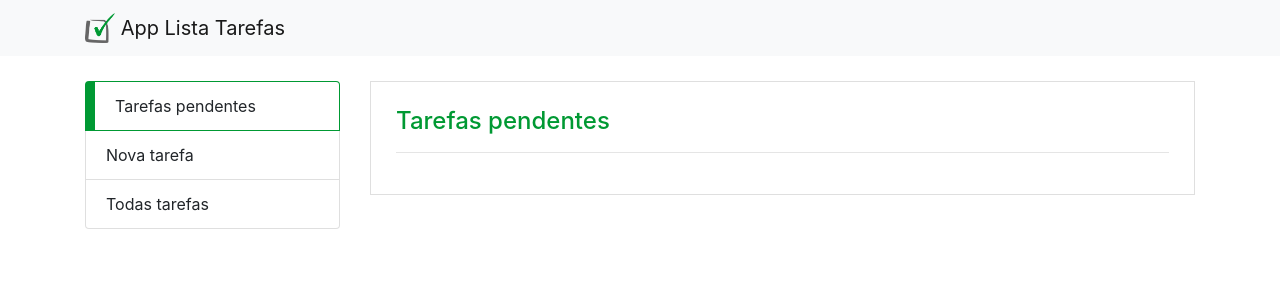
After one commit to emilsonsn/to-do_list, a PHP site: page / in a window 1280 px wide. The commit adds this page. Shown: the top 300 px of the page. Run offline with PHP 8.4, Linux system fonts and the light colour scheme; data that the repository does not hold is empty; some libraries are stand-ins or nearby versions.

Commit message:
modificação da estrutura dos repositórios

```diff
--- a/app_lista_tarefas/tarefa_controller.php
+++ b/app_lista_tarefas/app_lista_tarefas/tarefa_controller.php
@@ -1,7 +1,7 @@
 <?php
-    require("../../app_lista_tarefas/conexao.php");
-    require("../../app_lista_tarefas/tarefa.service.php");
-    require("../../app_lista_tarefas/tarefa.model.php");
+    require("../app_lista_tarefas/conexao.php");
+    require("../app_lista_tarefas/tarefa.service.php");
+    require("../app_lista_tarefas/tarefa.model.php");
 
     $conexao = new Conexao();
     $acao = isset($_GET['acao']) ? $_GET['acao'] : $acao;
--- a/htdocs/app_lista_tarefas_public/index.php
+++ b/app_lista_tarefas/app_lista_tarefas_public/index.php
@@ -12,6 +12,7 @@
 		<link rel="stylesheet" href="css/estilo.css">
 		<link rel="stylesheet" href="https://stackpath.bootstrapcdn.com/bootstrap/4.1.3/css/bootstrap.min.css" integrity="sha384-MCw98/SFnGE8fJT3GXwEOngsV7Zt27NXFoaoApmYm81iuXoPkFOJwJ8ERdknLPMO" crossorigin="anonymous">
 		<link rel="stylesheet" href="https://use.fontawesome.com/releases/v5.3.1/css/all.css" integrity="sha384-mzrmE5qonljUremFsqc01SB46JvROS7bZs3IO2EmfFsd15uHvIt+Y8vEf7N7fWAU" crossorigin="anonymous">
+		<script src="actions.js"></script>
 	</head>
 
 	<body>
--- /dev/null
+++ b/app_lista_tarefas/app_lista_tarefas_public/tarefa_controller.php
@@ -0,0 +1,3 @@
+<?php
+    require ("../app_lista_tarefas/tarefa_controller.php")
+?>
--- a/htdocs/app_lista_tarefas_public/tarefa_controller.php
+++ /dev/null
@@ -1,3 +0,0 @@
-<?php
-    require ("../../app_lista_tarefas/tarefa_controller.php")
-?>
```
Also changed, not shown: app_lista_tarefas/app_lista_tarefas/conexao.php (renamed from app_lista_tarefas/conexao.php), app_lista_tarefas/app_lista_tarefas/tarefa.model.php (renamed from app_lista_tarefas/tarefa.model.php), app_lista_tarefas/app_lista_tarefas/tarefa.service.php (renamed from app_lista_tarefas/tarefa.service.php), app_lista_tarefas/app_lista_tarefas_public/actions.js (renamed from htdocs/app_lista_tarefas_public/actions.js), app_lista_tarefas/app_lista_tarefas_public/css/estilo.css (renamed from htdocs/app_lista_tarefas_public/css/estilo.css), app_lista_tarefas/app_lista_tarefas_public/img/logo.png (renamed from htdocs/app_lista_tarefas_public/img/logo.png), app_lista_tarefas/app_lista_tarefas_public/nova_tarefa.php (renamed from htdocs/app_lista_tarefas_public/nova_tarefa.php), app_lista_tarefas/app_lista_tarefas_public/todas_tarefas.php (renamed from htdocs/app_lista_tarefas_public/todas_tarefas.php).
